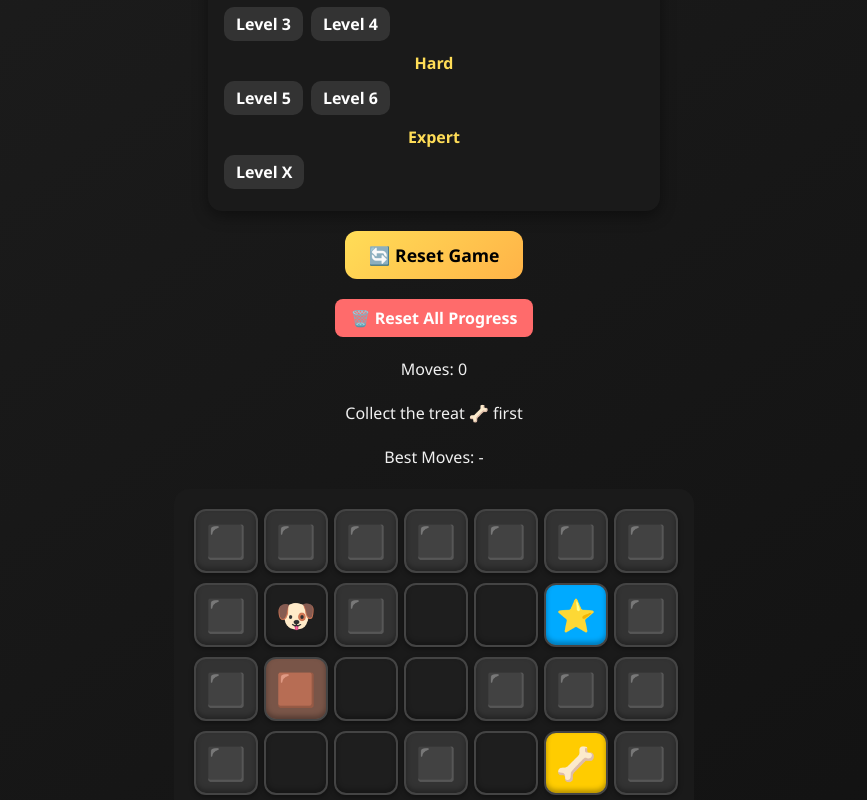
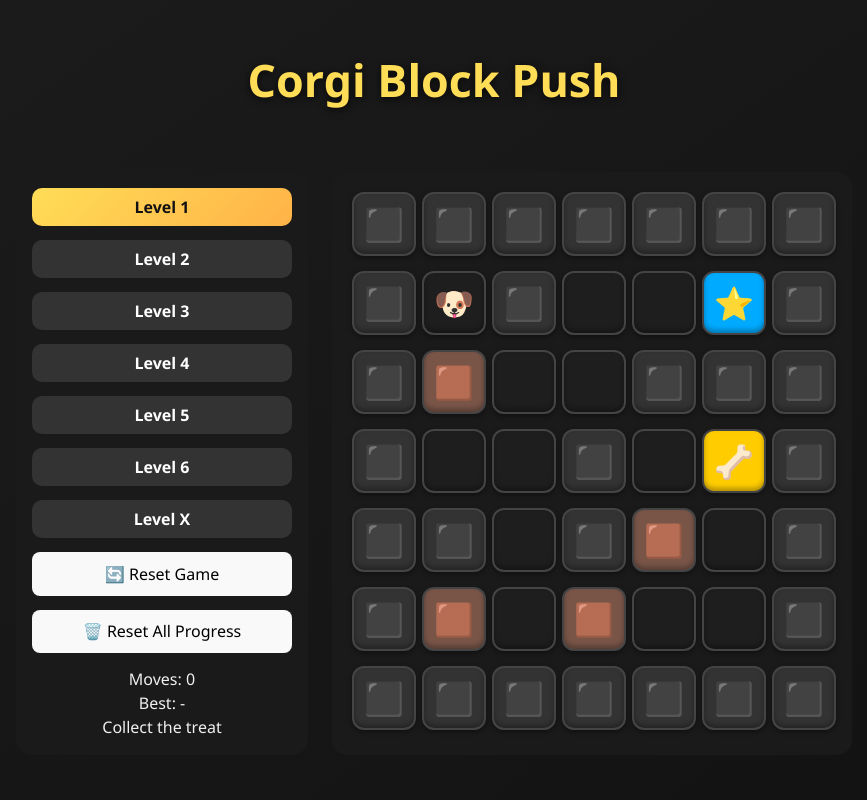
Before and after one commit to brendanbobryk/corgi-block-push, a React (Vite) app in the folder corgi-block-push/: page / in a window 1280 px wide. Shown: the top 800 px of the page, without its empty margins (206-1073 px from the left). Built offline with nearby package versions, Linux system fonts and the light colour scheme.

Commit message:
moved level selection to left side of game

```diff
--- a/corgi-block-push/src/components/Game.jsx
+++ b/corgi-block-push/src/components/Game.jsx
@@ -3,21 +3,21 @@ import Cell from "./Cell";
 import { CELL_SIZE, GRID_ROWS, GRID_COLS, DIRECTIONS } from "./constants";
 import LEVELS from "../levels";
 
-const DIFFICULTIES = ["Easy", "Medium", "Hard", "Expert"];
-
 const Game = () => {
   const [currentLevel, setCurrentLevel] = useState(0);
   const [grid, setGrid] = useState(
-    LEVELS[currentLevel].grid.map(row => row.map(cell => [...cell]))
+    LEVELS[0].grid.map(row => row.map(cell => [...cell]))
   );
   const [hasWon, setHasWon] = useState(false);
   const [hasTreat, setHasTreat] = useState(false);
   const [moves, setMoves] = useState(0);
   const [shake, setShake] = useState(false);
+
   const [bestMoves, setBestMoves] = useState(() => {
     const saved = localStorage.getItem("bestMoves");
     return saved ? JSON.parse(saved) : {};
   });
+
   const [showNewBest, setShowNewBest] = useState(false);
 
   const gridRef = useRef(grid);
@@ -31,12 +31,13 @@ const Game = () => {
     hasWonRef.current = hasWon;
   }, [grid, hasTreat, hasWon]);
 
-  const isLevelCompleted = (idx) =>
-    bestMoves[String(idx)] !== undefined;
+  const triggerShake = () => {
+    if (shakeTimeoutRef.current) clearTimeout(shakeTimeoutRef.current);
+    setShake(true);
+    shakeTimeoutRef.current = setTimeout(() => setShake(false), 250);
+  };
 
   const resetGame = (levelIndex = currentLevel) => {
-    if (shakeTimeoutRef.current) clearTimeout(shakeTimeoutRef.current);
-
     const newGrid = LEVELS[levelIndex].grid.map(row =>
       row.map(cell => [...cell])
     );
@@ -49,17 +50,9 @@ const Game = () => {
     setShowNewBest(false);
   };
 
-  useEffect(() => {
-    resetGame(currentLevel);
-  }, [currentLevel]);
+  useEffect(() => resetGame(currentLevel), [currentLevel]);
 
-  const triggerShake = () => {
-    if (shakeTimeoutRef.current) clearTimeout(shakeTimeoutRef.current);
-    setShake(true);
-    shakeTimeoutRef.current = setTimeout(() => setShake(false), 250);
-  };
-
-  const findPlayerInGrid = (g) => {
+  const findPlayerInGrid = g => {
     for (let y = 0; y < GRID_ROWS; y++) {
       for (let x = 0; x < GRID_COLS; x++) {
         if (g[y][x].some(o => o.properties.includes("YOU"))) {
@@ -73,69 +66,61 @@ const Game = () => {
   const cellHas = (cell, prop) =>
     cell.some(o => o.properties.includes(prop));
 
-  const movePlayerSafe = (dir) => {
+  const movePlayerSafe = dir => {
     if (hasWonRef.current) return;
 
-    const currentGrid = gridRef.current;
-    const currentHasTreat = hasTreatRef.current;
-    const pos = findPlayerInGrid(currentGrid);
+    const g = gridRef.current;
+    const pos = findPlayerInGrid(g);
     if (!pos) return;
 
-    const { x: cx, y: cy } = pos;
-    const nx = cx + dir.x;
-    const ny = cy + dir.y;
+    const nx = pos.x + dir.x;
+    const ny = pos.y + dir.y;
 
-    if (nx < 0 || nx >= GRID_COLS || ny < 0 || ny >= GRID_ROWS) {
-      triggerShake();
-      return;
-    }
+    if (nx < 0 || ny < 0 || nx >= GRID_COLS || ny >= GRID_ROWS) return triggerShake();
 
-    const targetCell = currentGrid[ny][nx];
-    if (cellHas(targetCell, "WALL")) {
-      triggerShake();
-      return;
-    }
+    if (cellHas(g[ny][nx], "WALL")) return triggerShake();
 
-    const newGrid = currentGrid.map(row => row.map(cell => [...cell]));
+    const newGrid = g.map(r => r.map(c => [...c]));
 
-    const pushable = targetCell.find(o => o.properties.includes("PUSH"));
+    const pushable = newGrid[ny][nx].find(o => o.properties.includes("PUSH"));
     if (pushable) {
       const px = nx + dir.x;
       const py = ny + dir.y;
-      if (px < 0 || px >= GRID_COLS || py < 0 || py >= GRID_ROWS) return triggerShake();
 
-      const pushTarget = newGrid[py][px];
-      if (pushTarget.some(o => o.properties.includes("WALL") || o.properties.includes("PUSH")))
-        return triggerShake();
+      if (px < 0 || py < 0 || px >= GRID_COLS || py >= GRID_ROWS) return triggerShake();
+
+      if (newGrid[py][px].some(o =>
+        o.properties.includes("WALL") || o.properties.includes("PUSH")
+      )) return triggerShake();
 
       newGrid[py][px].push(pushable);
       newGrid[ny][nx] = newGrid[ny][nx].filter(o => o !== pushable);
     }
 
-    const player = newGrid[cy][cx].find(o => o.properties.includes("YOU"));
-    newGrid[cy][cx] = newGrid[cy][cx].filter(o => o !== player);
+    const player = newGrid[pos.y][pos.x].find(o => o.properties.includes("YOU"));
+    newGrid[pos.y][pos.x] = newGrid[pos.y][pos.x].filter(o => o !== player);
     newGrid[ny][nx].push(player);
 
-    let newHasTreat = currentHasTreat;
-    const landedCell = newGrid[ny][nx];
-    const treat = landedCell.find(o => o.properties.includes("COLLECTIBLE"));
+    let gotTreat = hasTreatRef.current;
+    const landed = newGrid[ny][nx];
+    const treat = landed.find(o => o.properties.includes("COLLECTIBLE"));
 
     if (treat) {
-      newGrid[ny][nx] = landedCell.filter(o => o !== treat);
-      newHasTreat = true;
+      newGrid[ny][nx] = landed.filter(o => o !== treat);
+      gotTreat = true;
       setHasTreat(true);
     }
 
-    const isWinCell = landedCell.some(o => o.properties.includes("WIN"));
     const nextMoves = moves + 1;
-    const levelKey = String(currentLevel);
+    const win = landed.some(o => o.properties.includes("WIN"));
 
-    if (isWinCell && newHasTreat) {
+    if (win && gotTreat) {
       setHasWon(true);
       setBestMoves(prev => {
-        const best = prev[levelKey] ?? Infinity;
+        const key = String(currentLevel);
+        const best = prev[key] ?? Infinity;
         if (nextMoves < best) {
-          const updated = { ...prev, [levelKey]: nextMoves };
+          const updated = { ...prev, [key]: nextMoves };
           localStorage.setItem("bestMoves", JSON.stringify(updated));
           setShowNewBest(true);
           return updated;
@@ -149,8 +134,8 @@ const Game = () => {
   };
 
   useEffect(() => {
-    const handleKey = (e) => {
-      if (["INPUT", "TEXTAREA"].includes(document.activeElement?.tagName)) return;
+    const handleKey = e => {
+      if (["INPUT", "SELECT"].includes(document.activeElement?.tagName)) return;
       if (e.key === "ArrowUp") movePlayerSafe(DIRECTIONS.UP);
       if (e.key === "ArrowDown") movePlayerSafe(DIRECTIONS.DOWN);
       if (e.key === "ArrowLeft") movePlayerSafe(DIRECTIONS.LEFT);
@@ -160,97 +145,74 @@ const Game = () => {
     return () => window.removeEventListener("keydown", handleKey);
   }, [moves]);
 
+  const isCompleted = i => bestMoves[String(i)] !== undefined;
+
   return (
-    <div style={{ display: "flex", flexDirection: "column", alignItems: "center", gap: "20px" }}>
+    <div style={{ display: "flex", gap: 24, padding: 20 }}>
 
-      {/* LEVEL SELECTOR */}
+      {/* Sidebar */}
       <div style={{
+        width: 260,
         background: "#1a1a1a",
-        padding: "12px 16px",
-        borderRadius: "14px",
-        boxShadow: "0 5px 15px rgba(0,0,0,.4)",
-        width: "100%",
-        maxWidth: "420px"
+        padding: 16,
+        borderRadius: 16,
+        display: "flex",
+        flexDirection: "column",
+        gap: 14
       }}>
-        {DIFFICULTIES.map(diff => (
-          <div key={diff} style={{ marginBottom: "10px" }}>
-            <div style={{ color: "#ffdd57", fontWeight: "bold", marginBottom: "6px" }}>
-              {diff}
-            </div>
 
-            <div style={{ display: "flex", flexWrap: "wrap", gap: "8px" }}>
-              {LEVELS.map((lvl, idx) =>
-                lvl.difficulty === diff ? (
+        {LEVELS.map((lvl, i) => (
           <button
-                    key={idx}
-                    onClick={() => setCurrentLevel(idx)}
+            key={i}
+            onClick={() => setCurrentLevel(i)}
             style={{
-                      padding: "6px 12px",
-                      borderRadius: "10px",
+              padding: "8px",
+              borderRadius: 10,
               border: "none",
               cursor: "pointer",
               fontWeight: "bold",
-                      background: idx === currentLevel
+              background: i === currentLevel
                 ? "linear-gradient(135deg,#ffdd57,#ffb347)"
                 : "#333",
-                      color: idx === currentLevel ? "#121212" : "#fff",
-                      boxShadow: isLevelCompleted(idx)
-                        ? "0 0 8px rgba(255,221,87,.7)"
-                        : "none"
+              color: i === currentLevel ? "#121212" : "#fff"
             }}
           >
-                    {lvl.name} {isLevelCompleted(idx) ? "✅" : ""}
+            {lvl.name} {isCompleted(i) ? "✅" : ""}
           </button>
-                ) : null
-              )}
-            </div>
-          </div>
         ))}
-      </div>
 
-      <button onClick={() => resetGame()} style={{
-        padding: "12px 24px",
-        fontSize: "1.1rem",
-        fontWeight: "bold",
-        borderRadius: "12px",
-        border: "none",
-        background: "linear-gradient(135deg,#ffdd57,#ffb347)",
-        cursor: "pointer"
-      }}>
-        🔄 Reset Game
-      </button>
+        <button onClick={() => resetGame()}>🔄 Reset Game</button>
 
         <button onClick={() => {
           localStorage.removeItem("bestMoves");
           setBestMoves({});
-        setShowNewBest(false);
-      }} style={{
-        padding: "8px 16px",
-        borderRadius: "8px",
-        border: "none",
-        backgroundColor: "#ff6b6b",
-        color: "#fff",
-        fontWeight: "bold"
         }}>
           🗑️ Reset All Progress
         </button>
 
-      <div>Moves: {moves} {showNewBest && "🎉 New Best!"}</div>
-      <div>{hasTreat ? "🦴 Treat collected!" : "Collect the treat 🦴 first"}</div>
-      <div>Best Moves: {bestMoves[String(currentLevel)] ?? "-"}</div>
+        <div>
+          Moves: {moves}<br />
+          Best: {bestMoves[String(currentLevel)] ?? "-"}<br />
+          {hasTreat ? "🦴 Treat collected!" : "Collect the treat"}
+        </div>
 
-      {hasWon && <div style={{ background:"#ffdd57", padding:12, borderRadius:10 }}>🎉 You Win!</div>}
+        {hasWon && <div>🎉 You Win!</div>}
+      </div>
 
+      {/* Game */}
       <div className={shake ? "shake" : ""} style={{
         display: "grid",
         gridTemplateColumns: `repeat(${GRID_COLS}, ${CELL_SIZE}px)`,
-        gap: "10px",
-        backgroundColor: "#1a1a1a",
-        padding: "20px",
-        borderRadius: "15px"
+        gap: 10,
+        background: "#1a1a1a",
+        padding: 20,
+        borderRadius: 15
       }}>
-        {grid.map((row,y)=>row.map((cell,x)=><Cell key={`${x}-${y}`} content={cell}/>))}
+        {grid.map((row,y)=>row.map((cell,x)=>(
+          <Cell key={`${x}-${y}`} content={cell}/>
+        )))}
       </div>
+
     </div>
   );
 };
```
Lines whose indentation alone changed are shown as unchanged.
